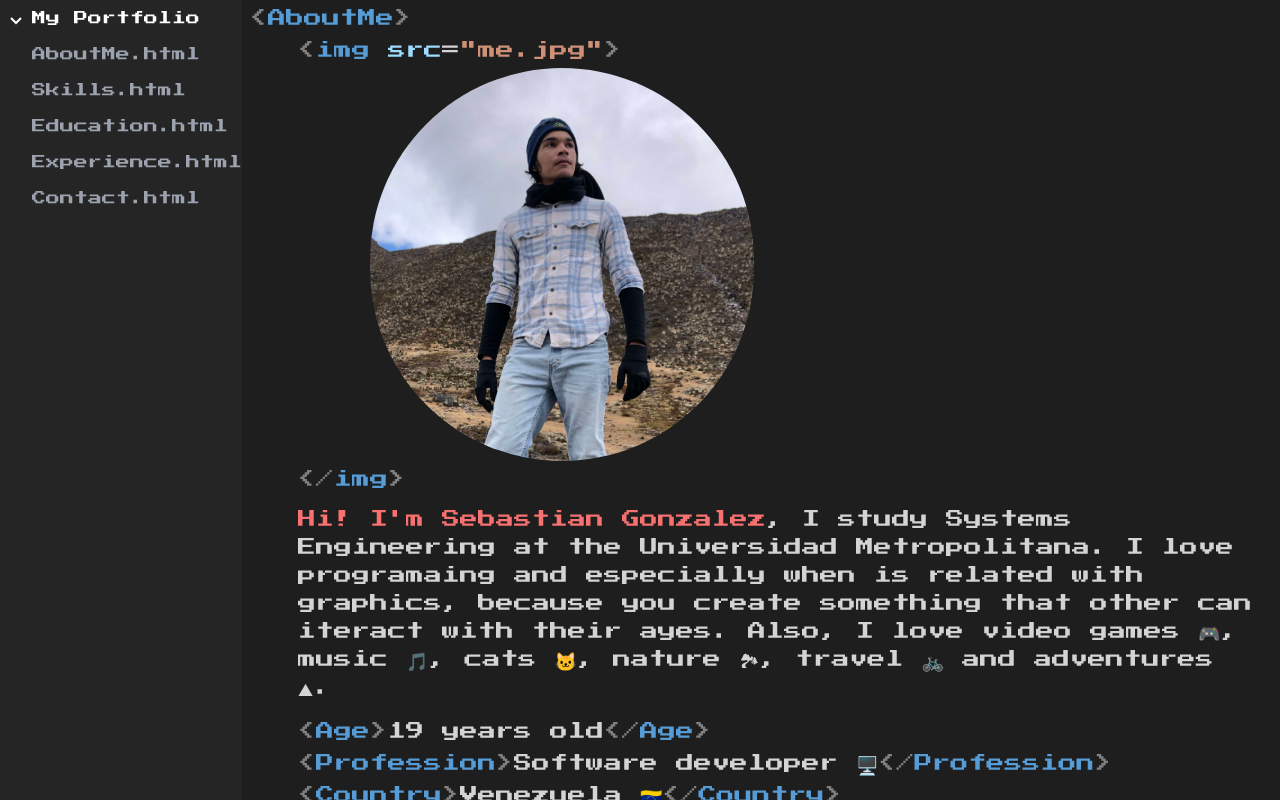
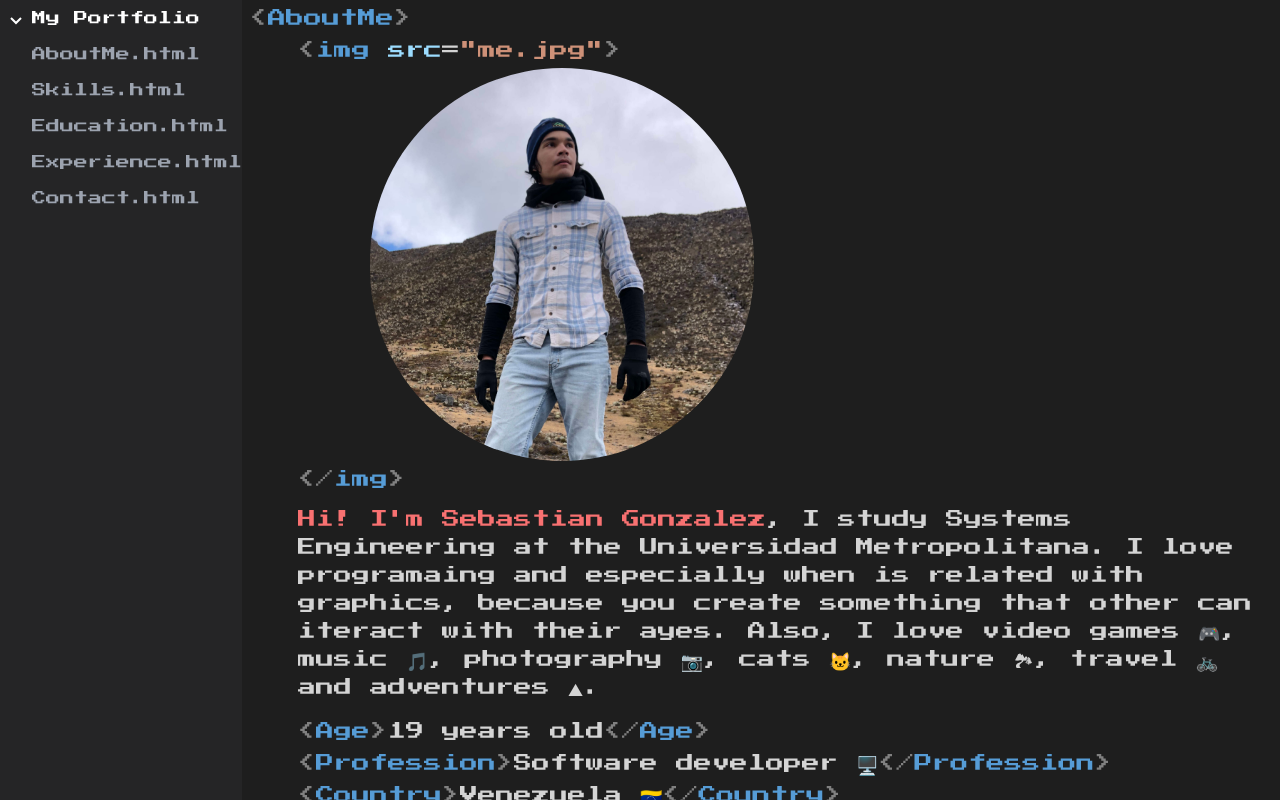
Before and after one commit to Stolkerve/My-Portfolio, a SvelteKit app: page / in a window 1280 px wide. Built offline with nearby package versions, Linux system fonts and the light colour scheme.

Commit message:
Extra details

```diff
--- a/src/routes/+page.svelte
+++ b/src/routes/+page.svelte
@@ -4,7 +4,6 @@
 	import HtmlTag from '../lib/HtmlTag.svelte';
 	import { onMount } from 'svelte';
 	import { assets, base } from '$app/paths';
-	import HtmlTagName from '$lib/HtmlTagName.svelte';
 
 	const aboutMeTags = [
 		{
@@ -126,7 +125,7 @@
 					<span class="text-red-400">Hi! I'm Sebastian Gonzalez</span>, I study Systems Engineering
 					at the Universidad Metropolitana. I love programaing and especially when is related with
 					graphics, because you create something that other can iteract with their ayes. Also, I
-					love video games 🎮, music 🎵, cats 🐱, nature 🏞, travel 🚲 and adventures ⛰.
+					love video games 🎮, music 🎵, photography 📷, cats 🐱, nature 🏞, travel 🚲 and adventures ⛰.
 				</p>
 				{#each aboutMeTags as { tag, value, link }}
 					<HtmlTag tagName={tag} oneLine={true}>
@@ -183,6 +182,10 @@
 						</HtmlTag>
 						<HtmlTag tagName="Roles" oneLine={true}>Web developer, contracts developer and unit tester</HtmlTag>
 						<HtmlTag tagName="Results" >
+
+							<HtmlTag tagName={"Website"} oneLine={true}>
+								<a class="text-decoration-line: underline" target="_blank" rel="noreferrer" href={"https://blockjobs.site/"}>blockjobs.site</a>
+							</HtmlTag>
 							<HtmlTag tagName="Articles" oneLine={true}>Five Medium educational articles about developing on NEAR blockchain</HtmlTag>
 							<HtmlTag tagName="Libs" oneLine={true}>Deploy on crate.io near-rng a compact RNG lib to work with NEAR smarts contracts</HtmlTag>
 						</HtmlTag>
```
